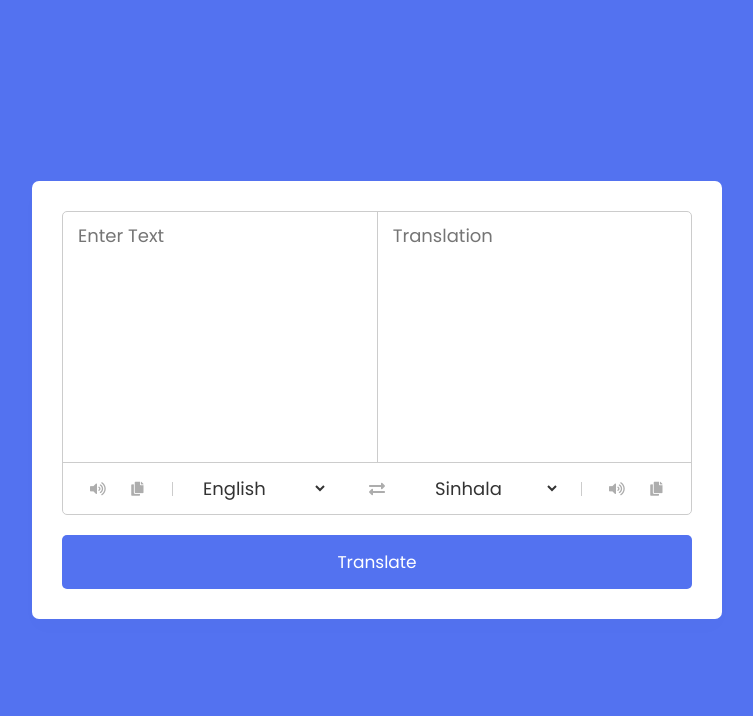
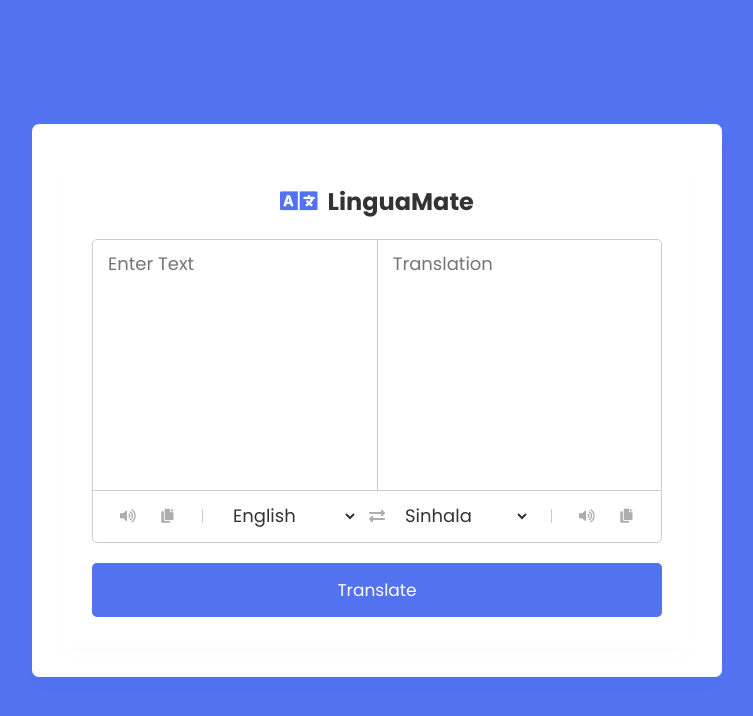
Before and after one commit to hafsa-aarifeen/Simple-Translator, a plain HTML site: page index.html in a window 1280 px wide. Shown: the whole page, without its empty margins (263-1016 px from the left). Drawn offline with Linux system fonts and the light colour scheme.

Commit message:
Added app-header

```diff
--- a/index.html
+++ b/index.html
@@ -10,6 +10,11 @@
   </head>
   <body>
     <div class="container">
+      <div class="container">
+        <header class="app-header">
+          <i class="fas fa-language"></i>
+          <h1>LinguaMate</h1>
+        </header>
       <div class="wrapper">
         <div class="text-input">
           <textarea class="from-text" placeholder="Enter Text"></textarea>
--- a/style.css
+++ b/style.css
@@ -21,6 +21,22 @@ body{
     background: #fff;
     border-radius: 7px;
     box-shadow: 0 10px 20px rgba(0,0,0,0.01);
+}
+.app-header {
+    display: flex;
+    align-items: center;
+    justify-content: center;
+    margin-bottom: 20px;
+}
+.app-header i {
+    font-size: 30px;
+    color: #5372F0;
+    margin-right: 10px;
+}
+.app-header h1 {
+    font-size: 24px;
+    font-weight: 700;
+    color: #333;
 }
 .wrapper{
     border-radius: 5px;
```
